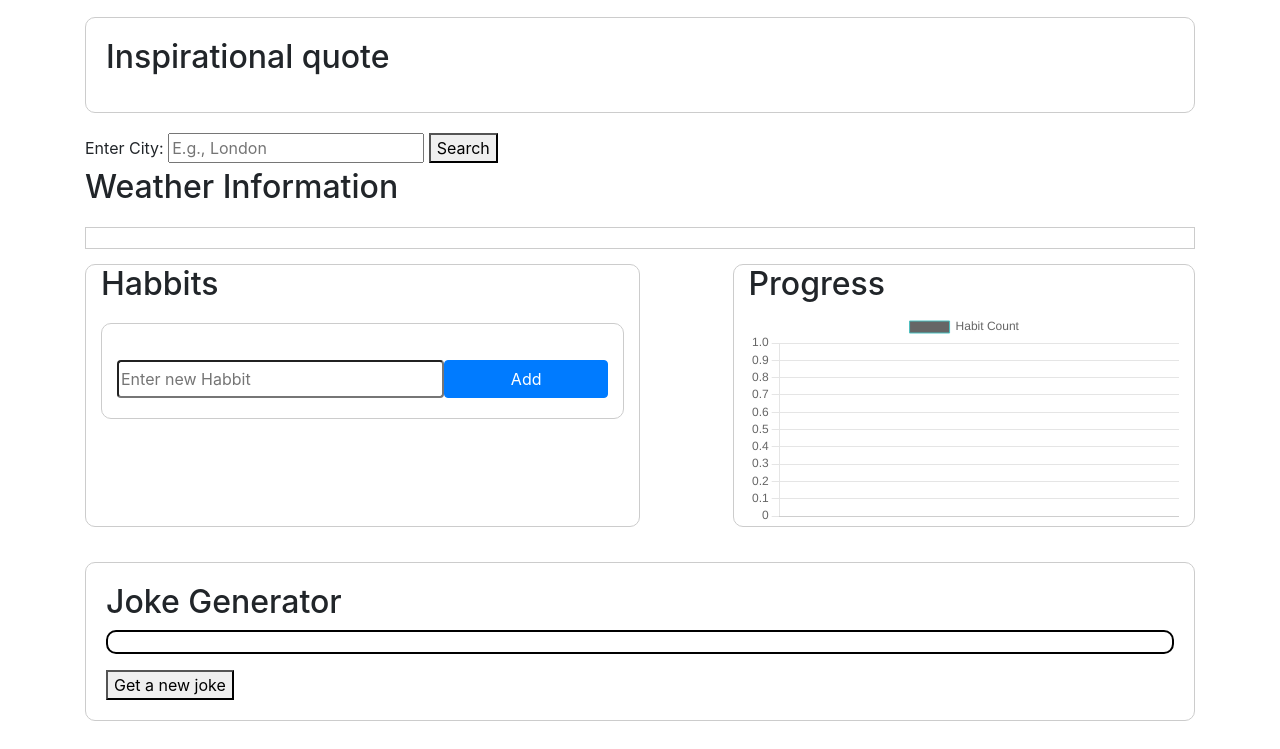
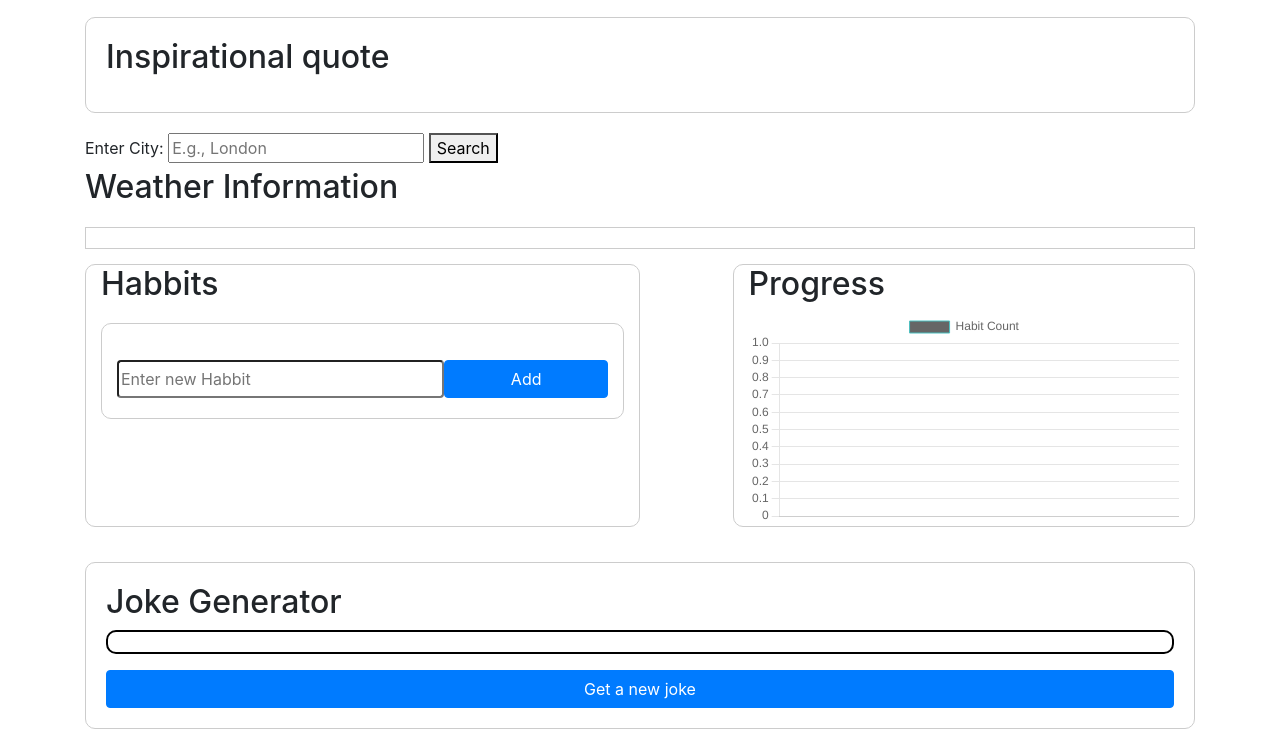
Before and after one commit to jonnoclifford/habitui, a plain HTML site: page index.html in a window 1280 px wide. Shown: the part 90-839 px from the top of the page. Drawn offline with nearby package versions, Linux system fonts and the light colour scheme; no server answers.

Commit message:
changed joke button layout

```diff
--- a/index.html
+++ b/index.html
@@ -76,11 +76,11 @@
 
 </div>
 
-    <div class="joke">
-      <h2>Joke Generator</h2>
-      <p class="joke-text"></p>
-      <button id="joke-button">Get a new joke</button>
-    </div>
+<div class="joke">
+  <h2>Joke Generator</h2>
+  <p class="joke-text"></p>
+  <button id="joke-button" class="btn btn-primary w-100 " onclick="getJoke()">Get a new joke</button>
+</div>
   </div>
 
   <script src="./assets/js/script.js"></script>
```
